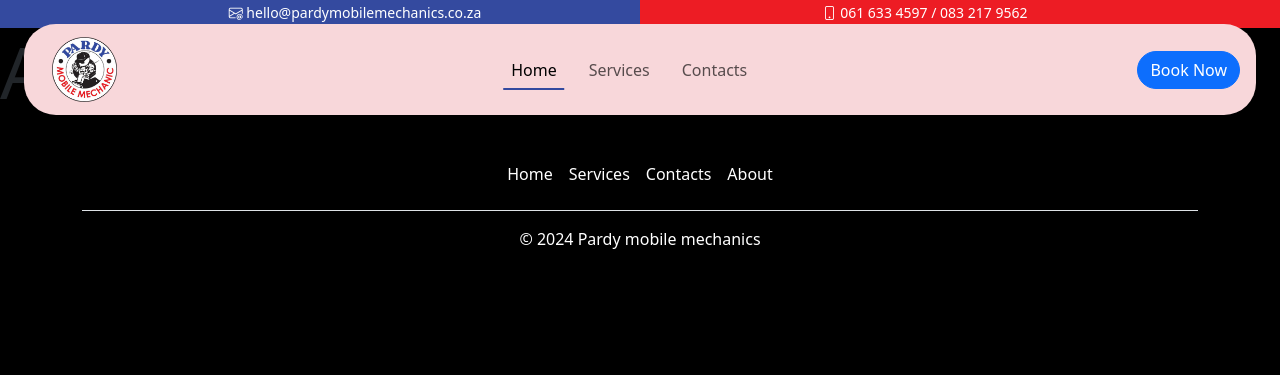
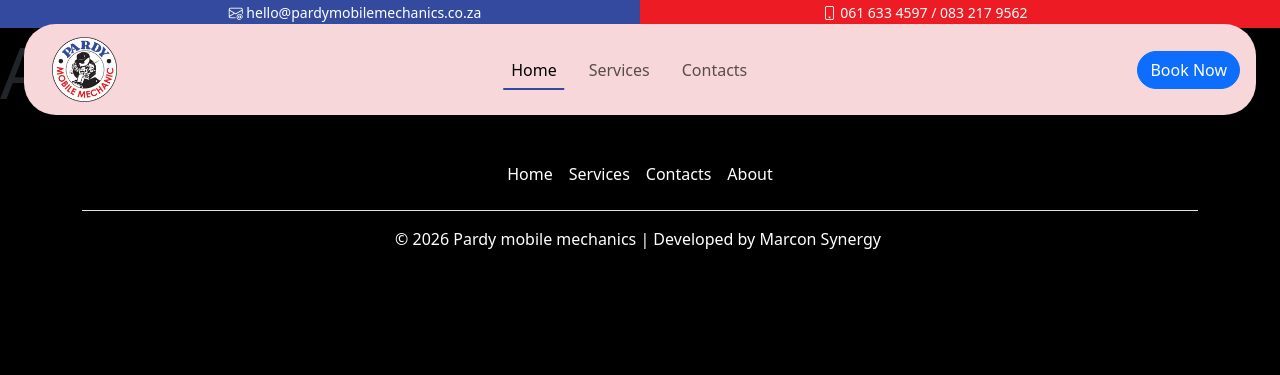
Before and after one commit to ronnzw/pardy, a Django app: page /about/ in a window 1280 px wide. Shown: the top 375 px of the page. Run offline with Django 4.2, Linux system fonts and the light colour scheme; some libraries are stand-ins or nearby versions.

Commit message:
copyrights

```diff
--- a/mainwebsite/templates/base.html
+++ b/mainwebsite/templates/base.html
@@ -41,7 +41,7 @@
                 <li class="nav-item"><a href="{% url 'contacts' %}" class="nav-link px-2 text-reset">Contacts</a></li>
                 <li class="nav-item"><a href="{% url 'about' %}" class="nav-link px-2 text-reset">About</a></li>
               </ul>
-              <p class="text-center text-reset">&copy; 2024 Pardy mobile mechanics</p>
+              <p class="text-center text-reset me-1">&copy; 2026 Pardy mobile mechanics | Developed by <a href="https://www.macronsynergy.co.zw" class="text-decoration-none text-white">Marcon Synergy</a></p>
             </footer>
           </div>
     </footer>
```
